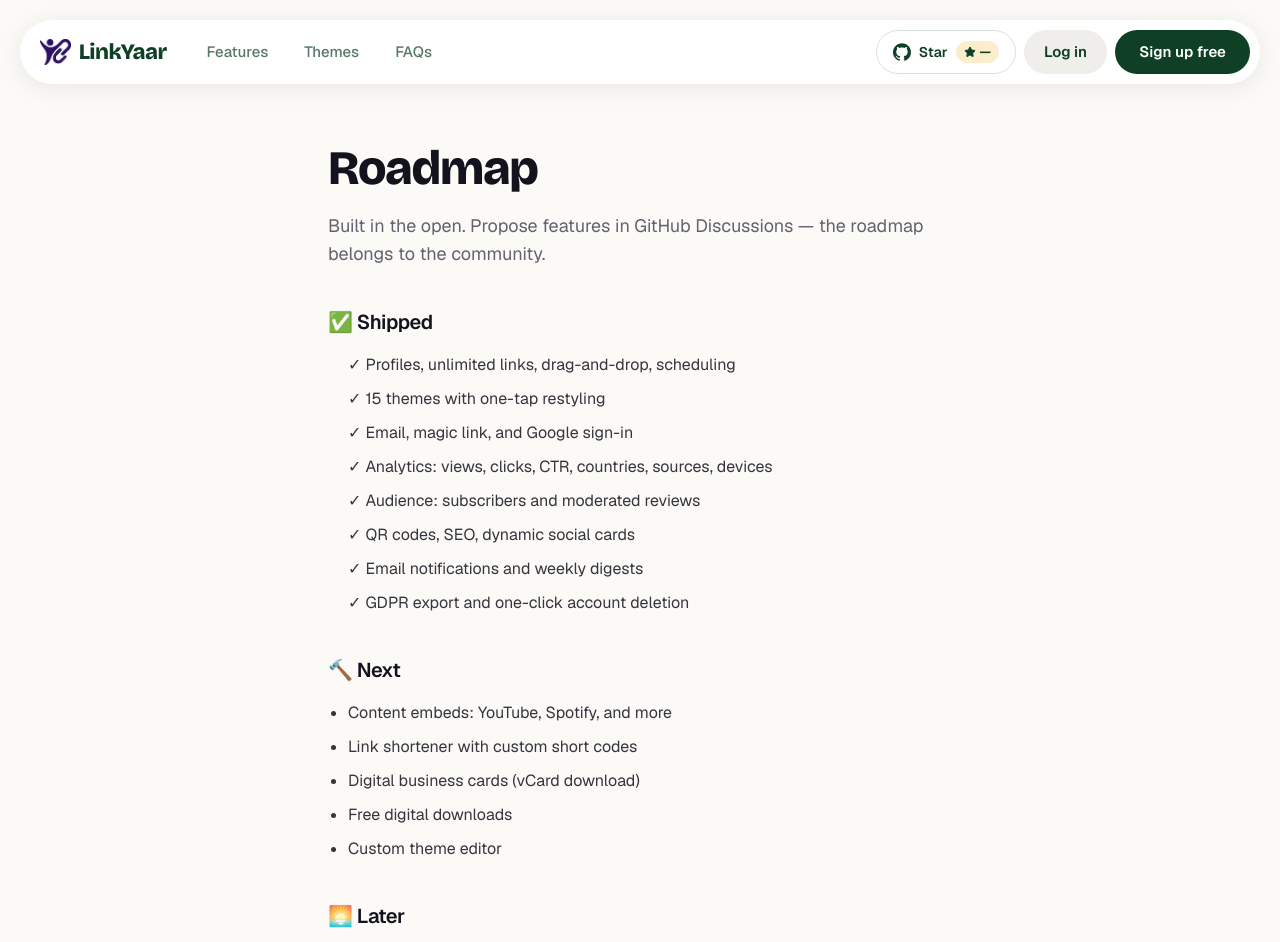
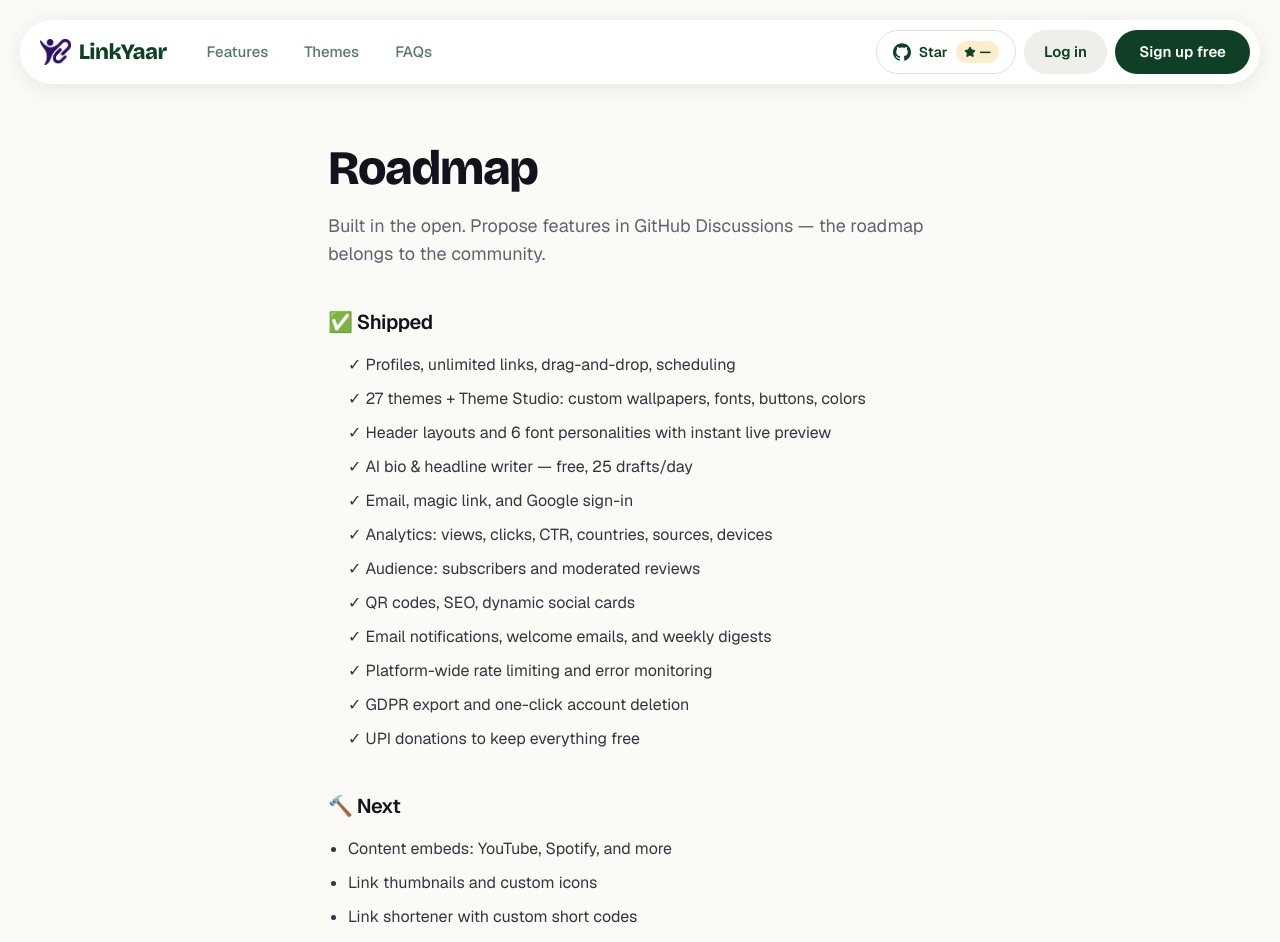
Before and after one commit to bhuvan0808/linkyaar, a Next.js app: page /roadmap in a window 1280 px wide. Shown: the top 942 px of the page. Built offline with nearby package versions, Linux system fonts and the light colour scheme; no server answers.

Commit message:
docs(site): refresh roadmap, changelog, and theme counts to current state

```diff
--- a/src/app/(marketing)/changelog/page.tsx
+++ b/src/app/(marketing)/changelog/page.tsx
@@ -12,6 +12,20 @@ export const metadata: Metadata = {
 }
 
 const releases = [
+  {
+    date: 'August 5, 2026',
+    title: 'Theme Studio, free AI, and a whole new look',
+    points: [
+      'Brand-new identity: chili red, forest green, and warm cream',
+      'Theme Studio: design your own look — wallpapers, gradients, 6 fonts, 5 button styles, accent colors — with instant live preview',
+      '12 new premium themes (27 total); flagship "Sunset Club" is the new default',
+      'Header layouts: Classic, Portrait, and Minimal',
+      'AI bio & headline writer — free, 25 drafts/day, powered by a 4-provider free-tier chain',
+      'Socials editor redesign: all 14 platforms visible as tappable icons',
+      'Welcome emails, branded sign-in emails, and a support/donations page (UPI)',
+      'Platform-wide rate limiting, product analytics, and error monitoring',
+    ],
+  },
   {
     date: 'August 4, 2026',
     title: 'linkyaar.com, email, and audience tools',
--- a/src/app/(marketing)/help/page.tsx
+++ b/src/app/(marketing)/help/page.tsx
@@ -26,7 +26,7 @@ const faqs = [
   },
   {
     q: 'How do I change how my page looks?',
-    a: 'Dashboard → Appearance. Pick any of the 15 themes; each one restyles your background, text, and buttons in one tap. Your photo, headline, bio, and socials live on the same page.',
+    a: 'Dashboard → Appearance. Pick any of the 27 themes, or open the Studio tab to design your own — wallpapers, fonts, button styles, and colors, all with an instant live preview.',
   },
   {
     q: 'Can I hide a link without deleting it?',
--- a/src/app/(marketing)/roadmap/page.tsx
+++ b/src/app/(marketing)/roadmap/page.tsx
@@ -21,13 +21,23 @@ const sections: {
     emoji: '✅',
     items: [
       { label: 'Profiles, unlimited links, drag-and-drop, scheduling', done: true },
-      { label: '15 themes with one-tap restyling', done: true },
+      {
+        label: '27 themes + Theme Studio: custom wallpapers, fonts, buttons, colors',
+        done: true,
+      },
+      {
+        label: 'Header layouts and 6 font personalities with instant live preview',
+        done: true,
+      },
+      { label: 'AI bio & headline writer — free, 25 drafts/day', done: true },
       { label: 'Email, magic link, and Google sign-in', done: true },
       { label: 'Analytics: views, clicks, CTR, countries, sources, devices', done: true },
       { label: 'Audience: subscribers and moderated reviews', done: true },
       { label: 'QR codes, SEO, dynamic social cards', done: true },
-      { label: 'Email notifications and weekly digests', done: true },
+      { label: 'Email notifications, welcome emails, and weekly digests', done: true },
+      { label: 'Platform-wide rate limiting and error monitoring', done: true },
       { label: 'GDPR export and one-click account deletion', done: true },
+      { label: 'UPI donations to keep everything free', done: true },
     ],
   },
   {
@@ -35,10 +45,11 @@ const sections: {
     emoji: '🔨',
     items: [
       { label: 'Content embeds: YouTube, Spotify, and more' },
+      { label: 'Link thumbnails and custom icons' },
       { label: 'Link shortener with custom short codes' },
       { label: 'Digital business cards (vCard download)' },
       { label: 'Free digital downloads' },
-      { label: 'Custom theme editor' },
+      { label: 'Pattern and image wallpapers in the Studio' },
     ],
   },
   {
@@ -47,7 +58,7 @@ const sections: {
     items: [
       { label: 'Payments: tips and digital products (Stripe / Razorpay / UPI)' },
       { label: 'Instagram auto-reply and social follower tracking' },
-      { label: 'AI bio and theme generation' },
+      { label: 'AI theme generation from a text prompt' },
       { label: 'Custom domains per creator' },
       { label: 'Teams and workspaces' },
     ],
--- a/src/features/marketing/components/faq-section.tsx
+++ b/src/features/marketing/components/faq-section.tsx
@@ -20,7 +20,7 @@ const faqs = [
   },
   {
     q: 'Can I change how my page looks?',
-    a: 'Pick any of 15 hand-tuned themes in the Appearance tab. Each restyles your background, text, and button shapes in one tap — no CSS needed.',
+    a: 'Pick any of 27 hand-tuned themes, or open the Studio to design your own — wallpapers, gradients, 6 fonts, and 5 button styles. Everything previews instantly.',
   },
   {
     q: 'What analytics do I get?',
--- a/src/features/marketing/components/theme-showcase.tsx
+++ b/src/features/marketing/components/theme-showcase.tsx
@@ -20,7 +20,7 @@ export async function ThemeShowcase() {
       <div className="mx-auto max-w-7xl px-6">
         <FadeIn className="max-w-3xl">
           <h2 className="font-display text-4xl leading-[1.02] font-black tracking-tight text-balance text-brand-ink sm:text-6xl">
-            Fifteen moods. Zero CSS required.
+            27 themes. Or design your own.
           </h2>
           <p className="mt-5 text-lg font-medium text-brand-ink/70">
             Every theme hand-tuned for contrast, rhythm, and feel. Restyle your whole page
```
Also changed, not shown: 2 other files (tests, documents, lock files or other folders).
